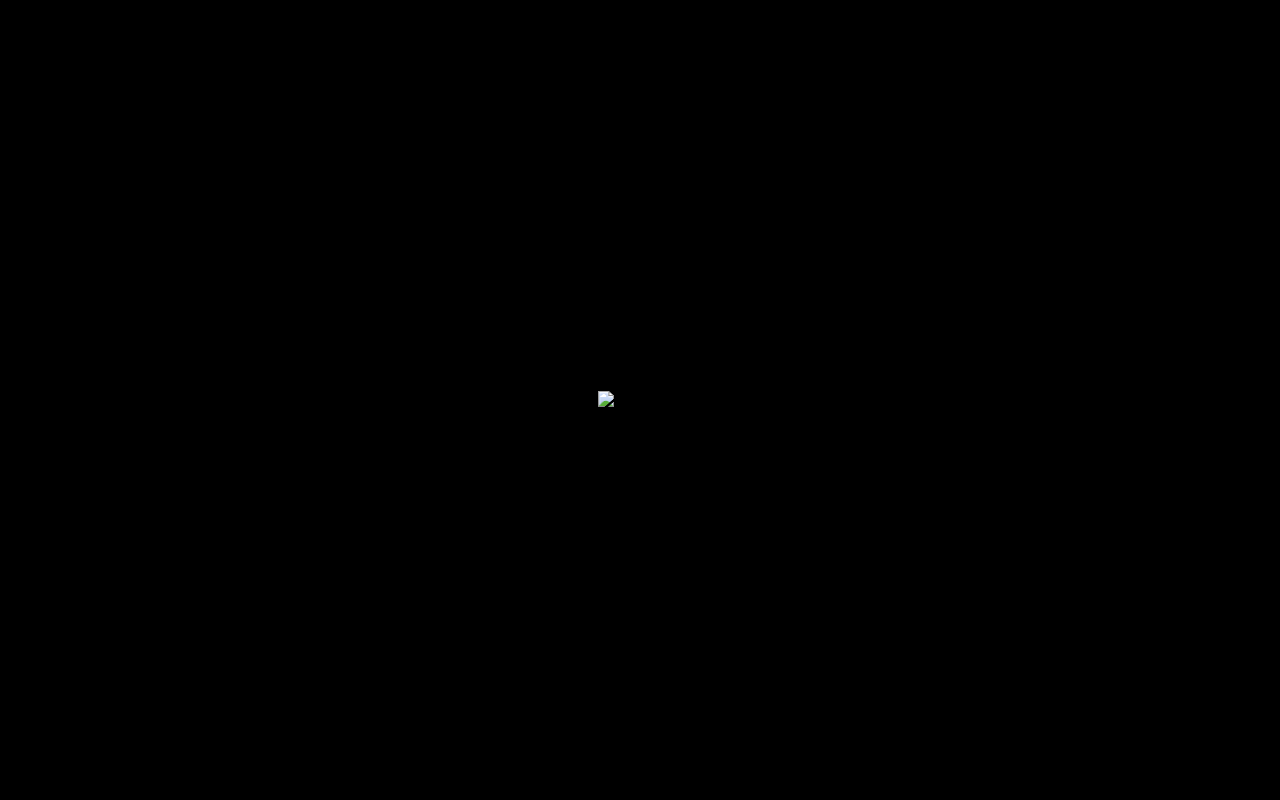
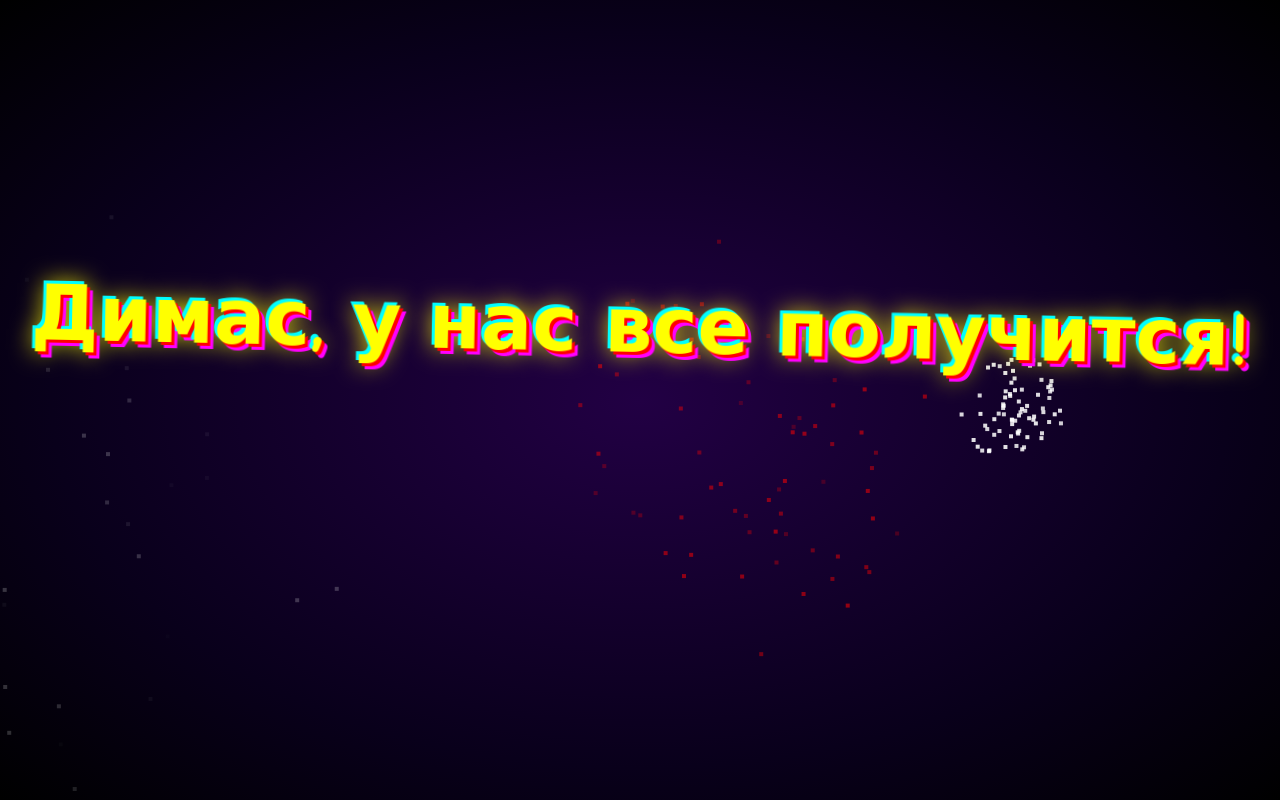
Before and after one commit to nikitakubenko-sys/telegram-mini-app, a plain HTML site: page index.html in a window 1280 px wide. Drawn offline with Linux system fonts and the light colour scheme.

Commit message:
Revamp index.html with new styles and content

```diff
--- a/index.html
+++ b/index.html
@@ -4,27 +4,202 @@
 <head>
 <meta charset="UTF-8">
 <meta name="viewport" content="width=device-width, initial-scale=1">
-  <title>Mini App</title>
+<title>Димас, у нас все получится!</title>
+
 <style>
-    * { margin: 0; padding: 0; box-sizing: border-box; }
+* {
+  box-sizing: border-box;
+}
+
 html, body {
+  margin: 0;
   width: 100%;
   height: 100%;
-      background: #000;
+  overflow: hidden;
 }
+
 body {
+  background: radial-gradient(
+    ellipse at center,
+    #220044 0%,
+    #09001b 65%,
+    #000 100%
+  );
+  font-family: "Comic Sans MS", cursive;
+  color: yellow;
+}
+
+canvas {
+  position: fixed;
+  inset: 0;
+  width: 100%;
+  height: 100%;
+  pointer-events: none;
+}
+
+.scene {
+  position: relative;
+  z-index: 1;
+  min-height: 100dvh;
   display: flex;
+  flex-direction: column;
   align-items: center;
   justify-content: center;
+  gap: 60px;
+  padding: 20px;
+  text-align: center;
 }
-    img {
-      max-width: 100%;
-      max-height: 100%;
-      object-fit: contain;
+
+h1 {
+  margin: 0;
+  font-size: clamp(32px, 8vw, 76px);
+  line-height: 1.15;
+  color: #ffff00;
+  text-shadow:
+    3px 3px #ff0000,
+    -3px -3px #00ffff,
+    6px 6px #ff00ff,
+    0 0 25px #ff0;
+  animation:
+    appear 1s ease-out,
+    wiggle 0.4s infinite alternate;
+}
+
+.final {
+  opacity: 0;
+  transform: scale(0.1) rotate(-20deg);
+  font-size: clamp(30px, 8vw, 72px);
+  font-weight: 900;
+  color: #00ff00;
+  text-shadow:
+    3px 3px #ff00ff,
+    -3px -3px #ffff00,
+    0 0 25px #00ff00;
+  transition: opacity 0.3s, transform 0.7s;
+}
+
+.final.show {
+  opacity: 1;
+  transform: scale(1) rotate(0);
+  animation: blink 0.6s infinite alternate;
+}
+
+@keyframes appear {
+  from { transform: scale(0) rotate(360deg); }
+  to { transform: scale(1) rotate(0); }
+}
+
+@keyframes wiggle {
+  from { transform: rotate(-2deg); }
+  to { transform: rotate(2deg); }
+}
+
+@keyframes blink {
+  from { color: #00ff00; }
+  to { color: #ff00ff; }
 }
 </style>
 </head>
+
 <body>
-  <img src="media.gif" alt="Animation">
+
+<canvas id="fireworks"></canvas>
+
+<div class="scene">
+  <h1>Димас, у нас все получится!</h1>
+  <div class="final" id="final">
+    ДАВАЙ МУТИТЬ БИЗНЕС!!!
+  </div>
+</div>
+
+<script>
+const canvas = document.getElementById("fireworks");
+const ctx = canvas.getContext("2d");
+const particles = [];
+
+let w, h;
+
+function resize() {
+  const dpr = Math.min(window.devicePixelRatio || 1, 2);
+  w = window.innerWidth;
+  h = window.innerHeight;
+
+  canvas.width = w * dpr;
+  canvas.height = h * dpr;
+  ctx.setTransform(dpr, 0, 0, dpr, 0, 0);
+}
+
+window.addEventListener("resize", resize);
+resize();
+
+const colors = [
+  "#ff0000", "#00ff00", "#ffff00",
+  "#00ffff", "#ff00ff", "#ff8800", "#ffffff"
+];
+
+function explode(x, y) {
+  const color = colors[Math.floor(Math.random() * colors.length)];
+
+  for (let i = 0; i < 75; i++) {
+    const angle = Math.random() * Math.PI * 2;
+    const speed = 1 + Math.random() * 5;
+    const life = 45 + Math.random() * 35;
+
+    particles.push({
+      x, y,
+      vx: Math.cos(angle) * speed,
+      vy: Math.sin(angle) * speed,
+      life,
+      maxLife: life,
+      color
+    });
+  }
+}
+
+function animate() {
+  ctx.clearRect(0, 0, w, h);
+
+  for (let i = particles.length - 1; i >= 0; i--) {
+    const p = particles[i];
+
+    p.x += p.vx;
+    p.y += p.vy;
+    p.vy += 0.04;
+    p.vx *= 0.99;
+    p.life--;
+
+    ctx.globalAlpha = Math.max(0, p.life / p.maxLife);
+    ctx.fillStyle = p.color;
+    ctx.fillRect(p.x, p.y, 4, 4);
+
+    if (p.life <= 0) particles.splice(i, 1);
+  }
+
+  ctx.globalAlpha = 1;
+  requestAnimationFrame(animate);
+}
+
+animate();
+
+// Запускаем бесконечный салют
+setTimeout(() => {
+  setInterval(() => {
+    explode(
+      50 + Math.random() * (w - 100),
+      50 + Math.random() * (h * 0.65)
+    );
+  }, 450);
+}, 800);
+
+// Финальная надпись через 6 секунд
+setTimeout(() => {
+  document.getElementById("final").classList.add("show");
+
+  explode(w * 0.25, h * 0.4);
+  explode(w * 0.50, h * 0.3);
+  explode(w * 0.75, h * 0.4);
+}, 6000);
+</script>
+
 </body>
 </html>
```
Lines whose indentation alone changed are shown as unchanged.
